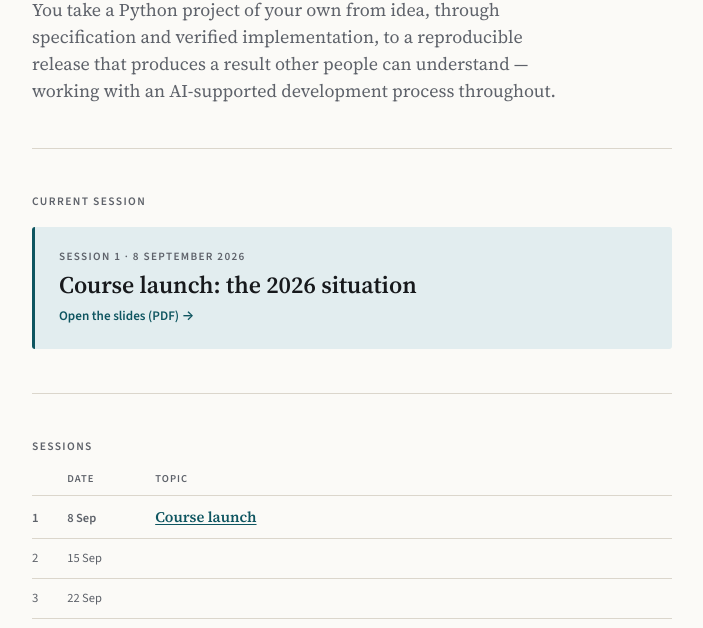
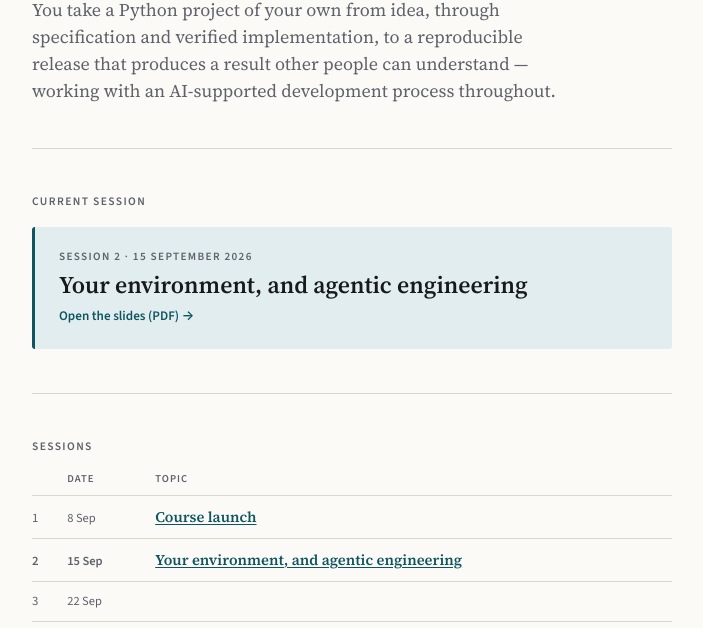
Before and after one commit to esst-prog2/esst-prog2.github.io, a plain HTML site: page index.html in a window 1280 px wide. Shown: the part 172-800 px from the top of the page, without its empty margins (288-991 px from the left). Drawn offline with Linux system fonts and the light colour scheme; a web font is replaced by a local one.

Commit message:
Session 2 slides

```diff
--- a/index.html
+++ b/index.html
@@ -76,9 +76,9 @@ footer a{color:var(--tinta-halvany)}
   <hr>
 
   <h2>Current session</h2>
-  <a class="most" href="01.pdf">
-    <div class="jelzes">Session 1 · 8 September 2026</div>
-    <div class="cim">Course launch: the 2026 situation</div>
+  <a class="most" href="02.pdf">
+    <div class="jelzes">Session 2 · 15 September 2026</div>
+    <div class="cim">Your environment, and agentic engineering</div>
     <div class="nyil">Open the slides (PDF) →</div>
   </a>
 
@@ -88,8 +88,8 @@ footer a{color:var(--tinta-halvany)}
   <table>
     <thead><tr><th></th><th>Date</th><th>Topic</th></tr></thead>
     <tbody>
-      <tr class="most-sor"><td>1</td><td class="datum">8 Sep</td><td><a class="dia" href="01.pdf">Course launch</a></td></tr>
-      <tr><td>2</td><td class="datum">15 Sep</td><td></td></tr>
+      <tr><td>1</td><td class="datum">8 Sep</td><td><a class="dia" href="01.pdf">Course launch</a></td></tr>
+      <tr class="most-sor"><td>2</td><td class="datum">15 Sep</td><td><a class="dia" href="02.pdf">Your environment, and agentic engineering</a></td></tr>
       <tr><td>3</td><td class="datum">22 Sep</td><td></td></tr>
       <tr><td>4</td><td class="datum">29 Sep</td><td></td></tr>
       <tr><td>5</td><td class="datum">6 Oct</td><td></td></tr>
```
Also changed, not shown: 1 other file.
